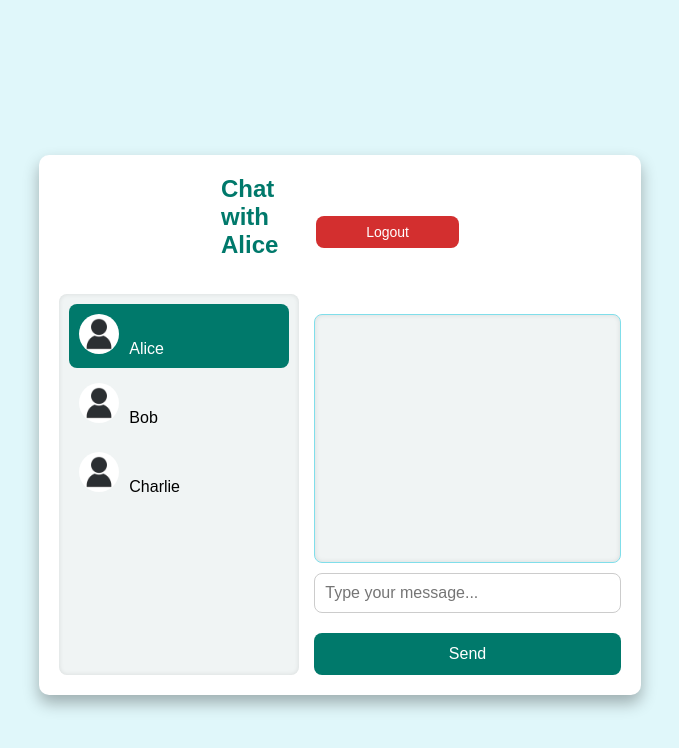
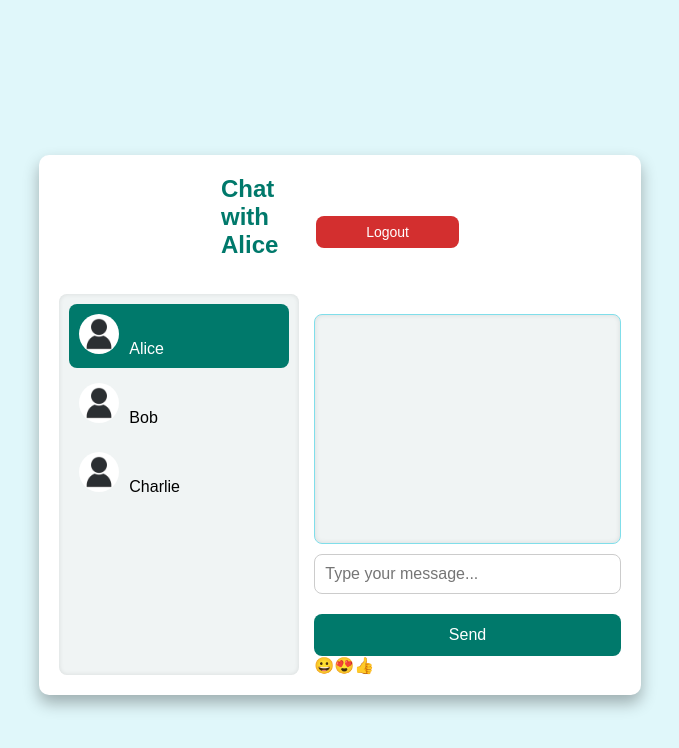
Before and after one commit to codeskavy/Pingme, a React (Vite) app: page / in a window 1280 px wide. Both pictures are taken after typing "Sample", "Sample123" into the empty fields and a click on the button "Sign In". Shown: the top 748 px of the page, without its empty margins (300-979 px from the left). Built offline with nearby package versions, Linux system fonts and the light colour scheme.

Commit message:
changing the multi messaging function

```diff
--- a/src/Chat.jsx
+++ b/src/Chat.jsx
@@ -1,4 +1,4 @@
-import React, { useState } from 'react';
+import React, { useState, useEffect } from 'react';
 import Message from './Message';
 import './Chat.css';
 
@@ -7,14 +7,31 @@ const defaultProfilePicture = 'src/assets/user icon.jpg';
 
 const users = [
   { id: 1, name: 'Alice', profilePicture: 'src/assets/user icon.jpg' },
-  { id: 2, name: 'Bob', profilePicture: 'src/assets/user icon.jpg' },
-  { id: 3, name: 'Charlie', profilePicture: 'src/assets/user icon.jpg'}
+  { id: 2, name: 'Bob', profilePicture:'src/assets/user icon.jpg' },
+  { id: 3, name: 'Charlie', profilePicture:'src/assets/user icon.jpg'}
 ];
 
 const Chat = ({ onLogout }) => {
   const [message, setMessage] = useState('');
   const [messages, setMessages] = useState([]);
   const [selectedUser, setSelectedUser] = useState(users[0]);
+
+  // Simulate receiving messages after a delay
+  useEffect(() => {
+    const receiveMessage = () => {
+      // Simulated received messages
+      const receivedMessage = { text: 'Hello!', sender: selectedUser.name, profilePicture: selectedUser.profilePicture };
+      setMessages(prevMessages => [...prevMessages, receivedMessage]);
+      // Scroll to the bottom of the messages
+      document.querySelector('.message-list').scrollTop = document.querySelector('.message-list').scrollHeight;
+    };
+
+    const receiveMessagesInterval = setInterval(() => {
+      receiveMessage();
+    }, 3000); // Simulate receiving messages every 3 seconds
+
+    return () => clearInterval(receiveMessagesInterval);
+  }, [selectedUser]);
 
   const handleSend = () => {
     if (message.trim()) {
@@ -23,6 +40,10 @@ const Chat = ({ onLogout }) => {
       // Scroll to the bottom of the messages
       document.querySelector('.message-list').scrollTop = document.querySelector('.message-list').scrollHeight;
     }
+  };
+
+  const handleEmojiClick = (emoji) => {
+    setMessage(message + emoji); // Append selected emoji to the current message
   };
 
   return (
@@ -64,6 +85,12 @@ const Chat = ({ onLogout }) => {
             />
             <button onClick={handleSend}>Send</button>
           </div>
+          <div className="emoji-picker">
+            {/* Example emojis, replace with your preferred emoji library */}
+            <span role="img" aria-label="Grinning Face" onClick={() => handleEmojiClick('😀')}>😀</span>
+            <span role="img" aria-label="Heart Eyes" onClick={() => handleEmojiClick('😍')}>😍</span>
+            <span role="img" aria-label="Thumbs Up" onClick={() => handleEmojiClick('👍')}>👍</span>
+          </div>
         </div>
       </div>
     </div>
```
